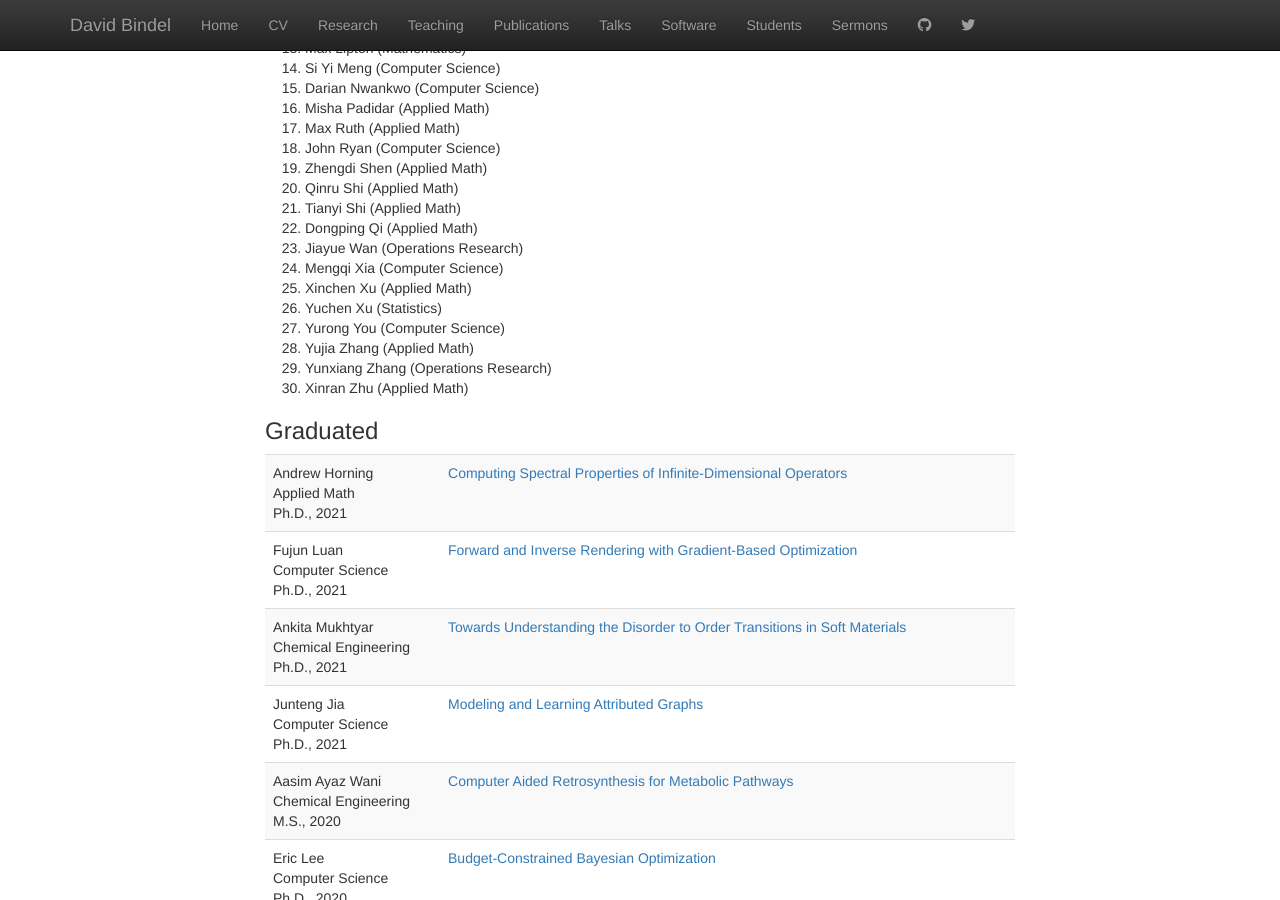
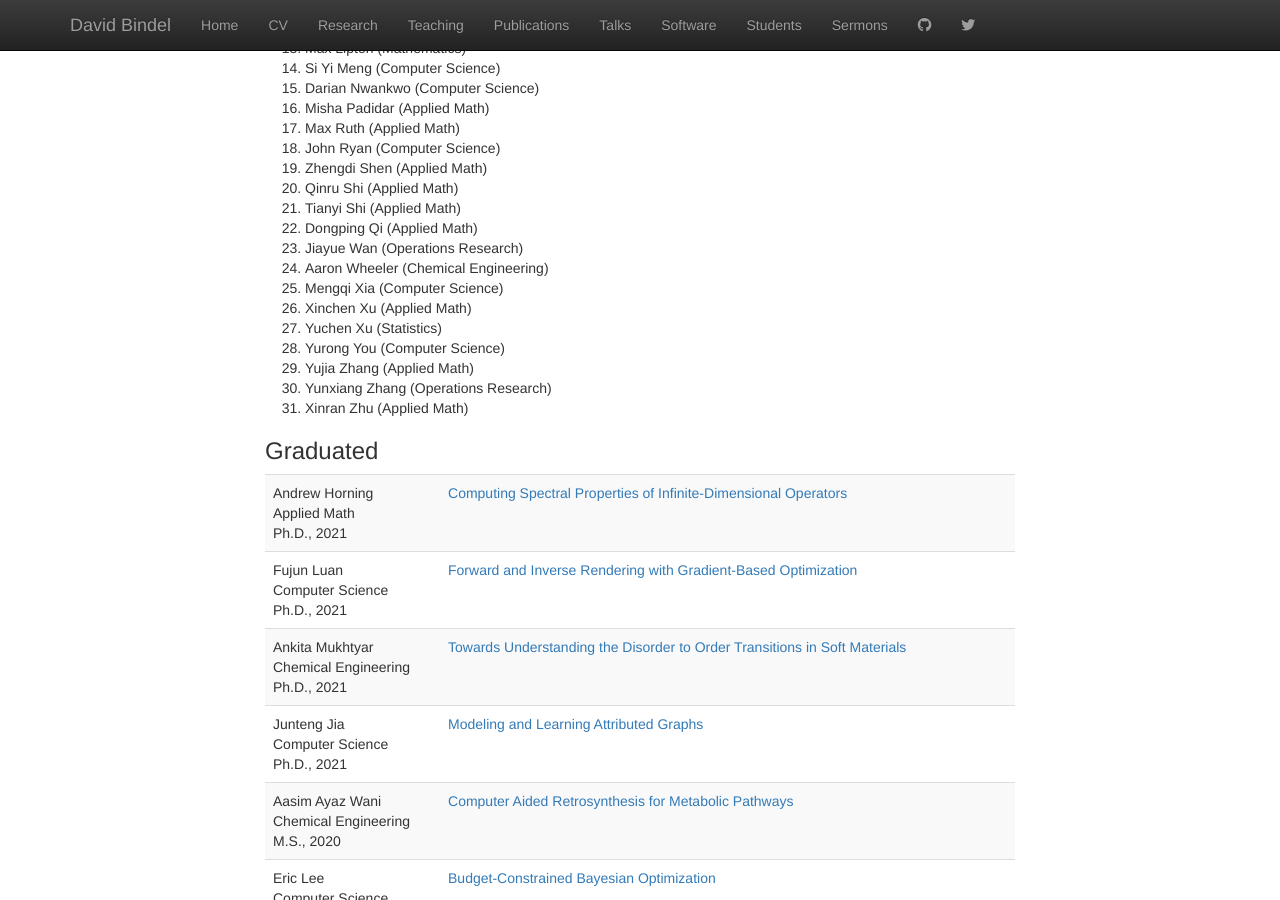
Before and after one commit to dbindel/cornell_web, a Jekyll site: the page built from students.html, in a window 1280 px wide and 900 px high, scrolled down 5459 px. Built offline with Jekyll 4.4.1, drawn with Linux system fonts in a browser that asks for light colours; nearby versions of some CDN libraries.

Commit message:
Add Aaron Wheeler on list.

```diff
--- a/_data/students.yml
+++ b/_data/students.yml
@@ -807,6 +807,11 @@ committees:
     field: Operations Research
   -
     degree: phd
+    last: Wheeler
+    first: Aaron
+    field: Chemical Engineering
+  -
+    degree: phd
     last: Xia
     first: Mengqi
     field: Computer Science
```
